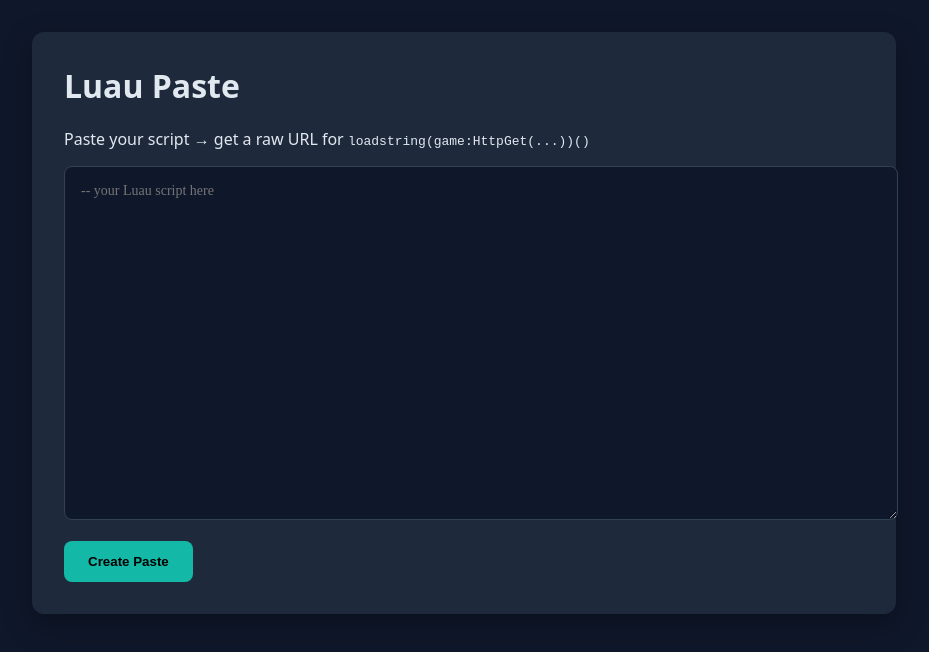
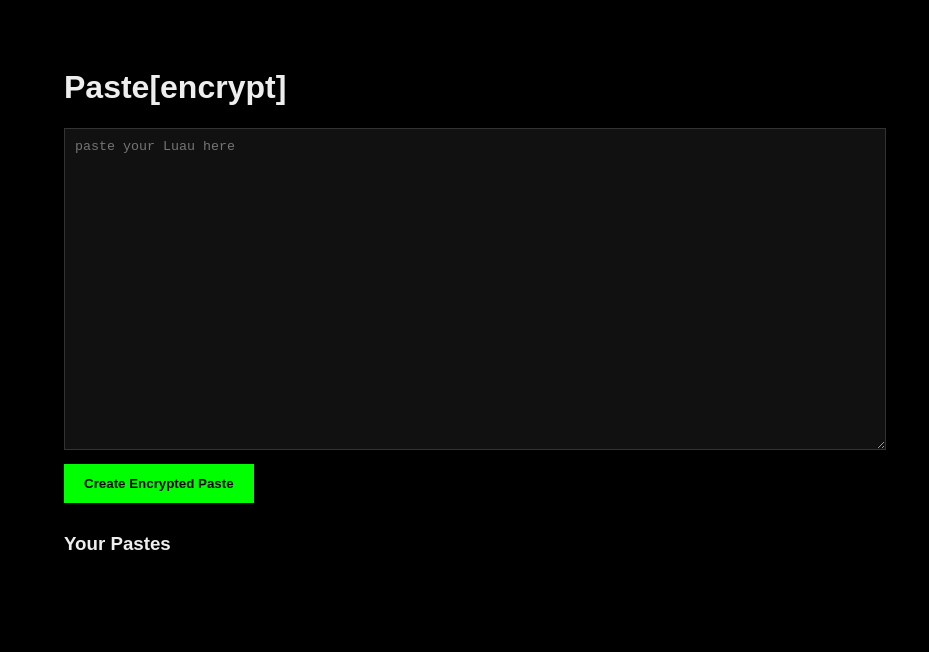
Before and after one commit to Vigid-Web/luau-paste, a plain HTML site: page public/index.html in a window 1280 px wide. Shown: the whole page, without its empty margins (176-1105 px from the left). Drawn offline with Linux system fonts and the light colour scheme.

Commit message:
Update index.html

```diff
--- a/public/index.html
+++ b/public/index.html
@@ -1,48 +1,22 @@
-<!doctype html>
-<html>
-<head>
-<meta charset="utf-8">
-<meta name="viewport" content="width=device-width,initial-scale=1">
-<title>Luau Paste - Cloudflare</title>
-<style>
-body{background:#0f172a;color:#e2e8f0;font-family:system-ui;margin:0;padding:2rem}
-.card{max-width:800px;margin:auto;background:#1e293b;padding:2rem;border-radius:12px;box-shadow:0 10px 30px rgba(0,0,0,.3)}
-textarea{width:100%;height:320px;background:#0f172a;color:#e2e8f0;border:1px solid #334155;border-radius:8px;padding:1rem;font-family:ui-monospace;font-size:14px}
-button{background:#14b8a6;border:none;padding:0.8rem 1.5rem;border-radius:8px;color:#000;font-weight:700;cursor:pointer;margin-top:1rem}
-button:hover{opacity:.9}
-.result{margin-top:1.5rem;padding:1rem;background:#0f172a;border-radius:8px;display:none;border:1px solid #334155}
-a{color:#5eead4;text-decoration:none}
-input{width:100%;padding:.6rem;background:#0f172a;border:1px solid #334155;color:#e2e8f0;border-radius:6px;margin-top:.5rem;font-family:ui-monospace}
-h1{margin-top:0}
-</style>
-</head>
-<body>
-<div class="card">
-<h1>Luau Paste</h1>
-<p>Paste your script → get a raw URL for <code>loadstring(game:HttpGet(...))()</code></p>
-<textarea id="code" placeholder="-- your Luau script here"></textarea>
-<button onclick="create()">Create Paste</button>
-<div id="result" class="result"></div>
-</div>
+<!DOCTYPE html><html><head><meta charset="utf-8"><title>Luau Paste</title>
+<style>body{background:#000;color:#eee;font-family:sans-serif;display:flex;justify-content:center;padding:40px} .box{width:100%;max-width:800px} textarea{width:100%;height:300px;background:#111;color:#0f0;border:1px solid #333;padding:10px;font-family:monospace} button{padding:12px 20px;background:#0f0;border:none;font-weight:bold;cursor:pointer;margin-top:10px} .mine{margin-top:30px}</style>
+</head><body><div class="box">
+<h1>Paste[encrypt]</h1>
+<textarea id="code" placeholder="paste your Luau here"></textarea><br>
+<button id="create">Create Encrypted Paste</button>
+<div class="mine" id="mine"></div>
 <script>
-async function create(){
-  const code = document.getElementById('code').value;
-  if(!code.trim()){alert('Paste something');return}
-  const btn = document.querySelector('button');
-  btn.disabled=true; btn.textContent='Uploading...';
-  try{
-    const res = await fetch('/api/paste', {method:'POST', body: code, headers:{'Content-Type':'text/plain'}});
-    const data = await res.json();
-    document.getElementById('result').style.display='block';
-    document.getElementById('result').innerHTML = `
-      <p><strong>Raw URL:</strong> <a href="${data.raw}" target="_blank">${data.raw}</a></p>
-      <p><strong>Luau:</strong></p>
-      <input value='loadstring(game:HttpGet("${data.raw}"))()' readonly onclick="this.select()">
-      <p style="margin-top:1rem"><a href="${data.view}" target="_blank">View page →</a></p>
-    `;
-  }catch(e){alert('Error: '+e)}
-  btn.disabled=false; btn.textContent='Create Paste';
+async function loadMine(){
+  const list=JSON.parse(localStorage.getItem('my_pastes')||'[]');
+  document.getElementById('mine').innerHTML='<h3>Your Pastes</h3>'+list.map(p=>`<p><a href="/p/${p.id}" style="color:#0f0">/p/${p.id}</a></p>`).join('');
 }
-</script>
-</body>
-</html>
+loadMine();
+document.getElementById('create').onclick=async()=>{
+  const content=document.getElementById('code').value;
+  const r=await fetch('/api/paste',{method:'POST',body:content});
+  const j=await r.json();
+  localStorage.setItem('paste_'+j.id,j.owner);
+  const list=JSON.parse(localStorage.getItem('my_pastes')||'[]'); list.unshift({id:j.id}); localStorage.setItem('my_pastes',JSON.stringify(list));
+  location.href=j.view;
+};
+</script></div></body></html>
```
